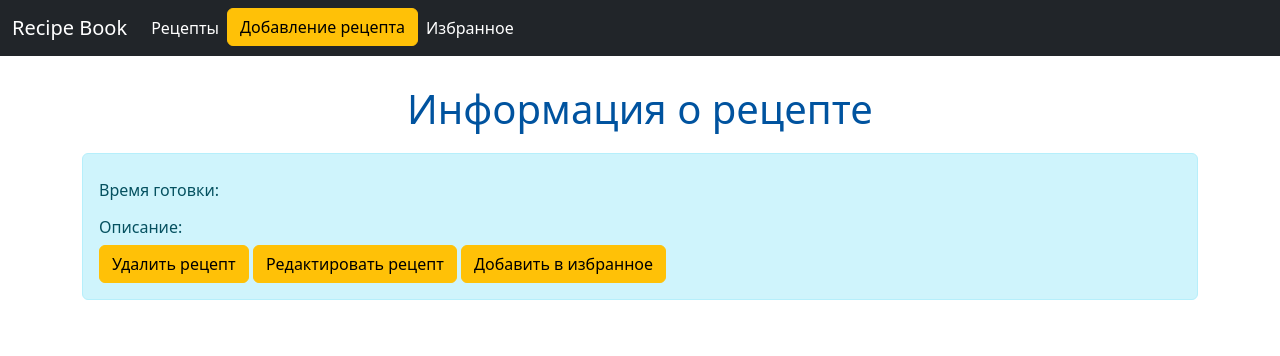
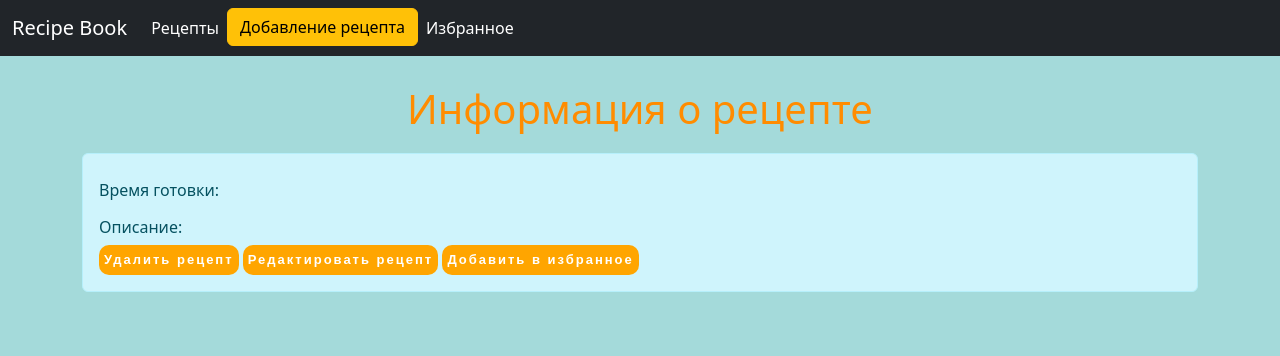
Before and after one commit to DmitriyKuladmed/Recipe-Book, a Flask app: page /recipes/1 in a window 1280 px wide. Shown: the top 356 px of the page. Run offline with Flask 2, Linux system fonts and the light colour scheme; data comes from the database, SQL or seed files in the repository; both versions use the stored data as it was after the commit.

Commit message:
some visual modifications

```diff
--- a/app.py
+++ b/app.py
@@ -4,7 +4,7 @@
 from flask import render_template
 from config import Config
 import os
-from flask_migrate import Migrate
+
 
 app = Flask(__name__)
 basedir = os.path.abspath(os.path.dirname(__file__))
@@ -14,12 +14,11 @@
 app.config['SQLALCHEMY_TRACK_MODIFICATIONS'] = False
 
 db = SQLAlchemy(app)
-migrate = Migrate(app, db)
 
 
 class Recipe(db.Model):
     id = db.Column(db.Integer, primary_key=True)
-    recipe_name = db.Column(db.String(30), nullable=False)
+    recipe_name = db.Column(db.String(30), nullable=True)
     cooking_time = db.Column(db.String(10), nullable=False)
     time_type = db.Column(db.String(12), nullable=False)
     description = db.Column(db.Text)
@@ -28,21 +27,25 @@
     def __repr__(self):
         return '<Recipe %r>' %self.id
 
+
 @app.route('/')
 @app.route('/recipes')
 def recipes():
     recipes = Recipe.query.all()
     return render_template("recipes.html", recipes=recipes)
 
+
 @app.route('/recipes/<int:id>')
 def recipe_detail(id):
     recipe = Recipe.query.get(id)
     return render_template("recipe_detail.html", recipe=recipe)
 
+
 @app.route('/favorites/<int:id>')
 def favorites_detail(id):
     recipe = Recipe.query.get(id)
     return render_template("favorite_detail.html", recipe=recipe)
+
 
 @app.route('/recipes/<int:id>/add-to-favorites')
 def add_to_favorites(id):
@@ -58,6 +61,7 @@
     except:
         return 'При добавлении рецепта в Избранное произошла ошибка'
 
+
 @app.route('/favorites')
 def favorite():
     list = []
@@ -66,6 +70,7 @@
         if i.key == True:
             list.append(i)
     return render_template("favorites.html", recipes=list)
+
 
 @app.route('/favorites/<int:id>/delete')
 def favorite_delete(id):
@@ -79,6 +84,7 @@
     except:
         return 'При удалении рецепта произошла ошибка'
 
+
 @app.route('/recipes/<int:id>/delete')
 def recipe_delete(id):
     recipe = Recipe.query.get_or_404(id)
@@ -90,6 +96,7 @@
 
     except:
         return 'При удалении рецепта произошла ошибка'
+
 
 @app.route('/recipes/<int:id>/update', methods=['POST', 'GET'])
 def recipe_update(id):
@@ -125,10 +132,12 @@
             db.session.add(recipe)
             db.session.commit()
             return redirect('/')
+
         except:
             return 'При создании рецепта произошла ошибка'
     else:
         return render_template("create-recipe.html")
 
+
 if __name__ == '__main__':
-    app.run(debug=True)
+    app.run(host='0.0.0.0', debug=True)
--- a/static/css/main.css
+++ b/static/css/main.css
@@ -1,7 +1,7 @@
 h1 {
   margin: 0;
   padding: 20px 0;
-  color: #00539F;
+  color: #FF8C00;
   text-align: center;
 }
 
@@ -10,8 +10,27 @@
   width: 1200px;
   padding: 0 20px 20px 20px;
   margin: 0 auto;
+  background: #A4DADA;
+}
+
+.glow-button {
+  text-decoration: none;
+  display: inline-block;
+  padding: 5px 5px;
+  border-radius: 10px;
+  box-shadow: 0 0 40px 40px #FFA500 inset, 0 0 0 0 #FFA500;
+  font-family: 'Montserrat', sans-serif;
+  font-weight: bold;
+  letter-spacing: 2px;
+  color: white;
+  transition: .15s ease-in-out;
+}
+.glow-button:hover {
+  box-shadow: 0 0 10px 0 #FFA500 inset, 0 0 10px 4px #FFA500;
+  color: #FFA500;
 }
 
 a {
     margin: 0 auto;
+    font-size: small;
 }
--- a/templates/create-recipe.html
+++ b/templates/create-recipe.html
@@ -8,7 +8,7 @@
         <textarea rows="3" cols="50" name="time_type" id="time_type" placeholder="Введите тип времени (минуты, часы)"></textarea>
         <textarea name="description" id="description" class="container form-control" placeholder="Введите описание"></textarea><br>
         <div class="d-grid gap-2 col-6 mx-auto">
-            <input type="submit" class="btn btn-sussess" value="Отправить">
+            <input type="submit" class="glow-button" value="Создать рецепт">
         </div>
     </form>
 {% endblock %}
--- a/templates/favorite_detail.html
+++ b/templates/favorite_detail.html
@@ -11,7 +11,7 @@
           <h2>{{ recipe.recipe_name }}</h2>
           <p>Время готовки: {{ recipe.cooking_time }} {{ recipe.time_type }}</p>
           <h6>Описание: {{ recipe.description }}</h6>
-          <a href="/favorites/{{ recipe.id }}/delete" class="btn btn-warning">Удалить из Избранного</a>
+          <a href="/favorites/{{ recipe.id }}/delete" class="glow-button">Удалить из Избранного</a>
       </div>
 
   </div>
--- a/templates/favorites.html
+++ b/templates/favorites.html
@@ -11,7 +11,7 @@
           {% for el in recipes %}
           <div class="alert alert-info">
             <h2>{{ el.recipe_name }}</h2>
-            <a href="/favorites/{{ el.id }}" class="btn btn-warning">Детальнее</a>
+            <a href="/favorites/{{ el.id }}" class="glow-button">Детальнее</a>
           </div>
           {% endfor %}
       {% else %}
--- a/templates/recipe_detail.html
+++ b/templates/recipe_detail.html
@@ -12,13 +12,13 @@
           <p>Время готовки: {{ recipe.cooking_time }} {{ recipe.time_type }}</p>
           <h6>Описание: {{ recipe.description }}</h6>
           {% if recipe.key == False %}
-            <a href="/recipes/{{ recipe.id }}/delete" class="btn btn-warning">Удалить рецепт</a>
-            <a href="/recipes/{{ recipe.id }}/update" class="btn btn-warning">Редактировать рецепт</a>
-            <a href="/recipes/{{ recipe.id }}/add-to-favorites" class="btn btn-warning">Добавить в избранное</a>
+            <a href="/recipes/{{ recipe.id }}/delete" class="glow-button">Удалить рецепт</a>
+            <a href="/recipes/{{ recipe.id }}/update" class="glow-button">Редактировать рецепт</a>
+            <a href="/recipes/{{ recipe.id }}/add-to-favorites" class="glow-button">Добавить в избранное</a>
           {% else %}
-            <a href="/recipes/{{ recipe.id }}/delete" class="btn btn-warning">Удалить рецепт</a>
-            <a href="/recipes/{{ recipe.id }}/update" class="btn btn-warning">Редактировать рецепт</a>
-            <a class="btn btn-warning">Рецепт уже находится в Избранном</a>
+            <a href="/recipes/{{ recipe.id }}/delete" class="glow-button">Удалить рецепт</a>
+            <a href="/recipes/{{ recipe.id }}/update" class="glow-button">Редактировать рецепт</a>
+            <a class="glow-button">Рецепт уже находится в Избранном</a>
           {% endif %}
       </div>
 
--- a/templates/recipe_update.html
+++ b/templates/recipe_update.html
@@ -12,7 +12,7 @@
         <textarea rows="2" cols="74" name="time_type" id="time_type" placeholder="Введите тип времени (часы, минуты)">{{ recipe.time_type }}</textarea><br>
         <textarea name="description" id="description" class="container form-control" placeholder="Введите описание">{{ recipe.description }}</textarea><br>
         <div class="d-grid gap-2 col-6 mx-auto">
-            <input type="submit" class="btn btn-sussess" value="Обновить">
+            <input type="submit" class="glow-button" value="Обновить">
         </div>
     </form>
 {% endblock %}
--- a/templates/recipes.html
+++ b/templates/recipes.html
@@ -11,7 +11,7 @@
           {% for el in recipes %}
           <div class="alert alert-info">
             <h2>{{ el.recipe_name }}</h2>
-            <a href="/recipes/{{ el.id }}" class="btn btn-warning">Детальнее</a>
+            <a href="/recipes/{{ el.id }}" class="glow-button">Детальнее</a>
           </div>
           {% endfor %}
       {% else %}
```
Also changed, not shown: pyvenv.cfg (+5 -5 lines), recipe.db.
